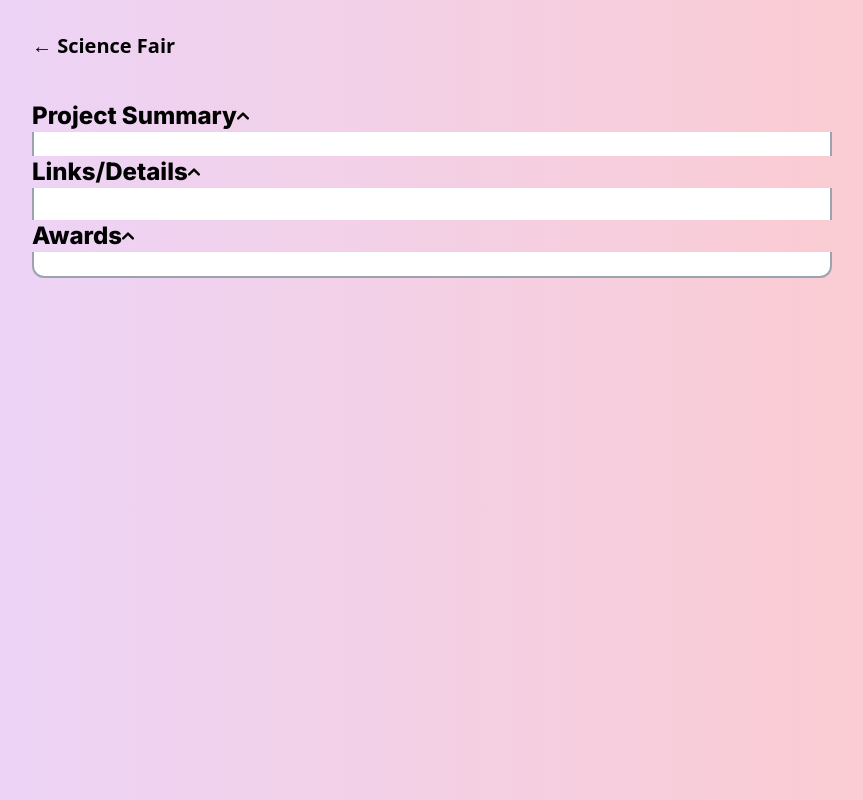
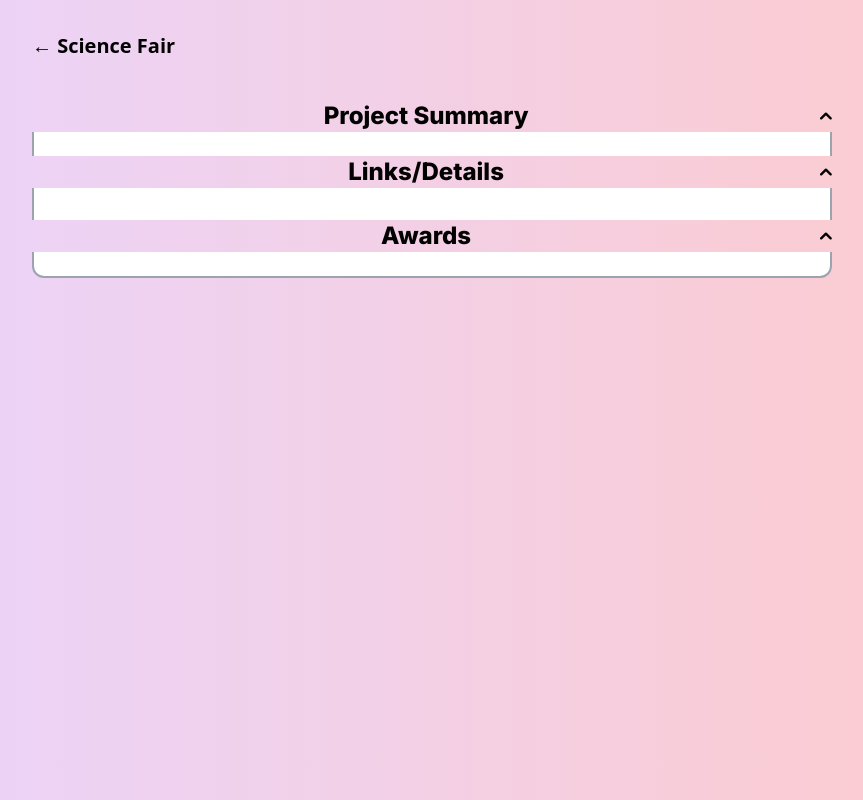
Before and after one commit to anonymousaga/anonymousaga.github.io, a website: page competitions/science_fair/project.html in a window 1280 px wide. Shown: the whole page, without its empty margins (208-1071 px from the left). Drawn offline with nearby package versions, Linux system fonts and the light colour scheme.

Commit message:
dropdowns fix

```diff
--- a/competitions/science_fair/project.html
+++ b/competitions/science_fair/project.html
@@ -39,12 +39,12 @@
                         data-inactive-classes="dark:bg-[#1F2938] bg-gray-200 border-gray-400 dark:border-gray-600">
                         <h2 id="accordion-collapse-heading-1">
                             <button type="button"
-                                class="flex outline-none focus:outline-none items-center justify-between w-full p-5 font-medium text-left  border border-b-0 border-gray-400 rounded-t-xl   dark:border-gray-600 bg-red-200 dark:bg-red-800 transition hover:bg-red-300 dark:hover:bg-red-900 "
+                                class="flex outline-none focus:outline-none items-center  w-full p-5 font-medium text-left  border border-b-0 border-gray-400 rounded-t-xl   dark:border-gray-600 bg-red-200 dark:bg-red-800 transition hover:bg-red-300 dark:hover:bg-red-900 "
                                 data-accordion-target="#accordion-collapse-body-1" aria-expanded="true"
                                 aria-controls="accordion-collapse-body-1">
-                                <h2 class=" font-heading font-extrabold text-2xl text-red-700 dark:text-red-200">
+                                <h2 class=" font-heading   w-full  font-extrabold text-2xl text-red-700 dark:text-red-200">
                                     Project Summary</h2>
-                                <svg data-accordion-icon class="w-3 h-3 rotate-180 shrink-0" aria-hidden="true"
+                                <svg data-accordion-icon class="w-3 h-3 mr-3 rotate-180 shrink-0" aria-hidden="true"
                                     xmlns="http://www.w3.org/2000/svg" fill="none" viewBox="0 0 10 6">
                                     <path stroke="currentColor" stroke-linecap="round" stroke-linejoin="round"
                                         stroke-width="2" d="M9 5 5 1 1 5" />
@@ -63,12 +63,12 @@
                         </div>
                         <h2 id="accordion-collapse-heading-2">
                             <button type="button"
-                                class="flex outline-none focus:outline-none items-center justify-between w-full p-5 font-medium text-left  border border-b-0 border-gray-400 dark:border-gray-600 bg-blue-200 dark:bg-blue-800 transition hover:bg-blue-300 dark:hover:bg-blue-900 "
+                                class="flex outline-none focus:outline-none items-center  w-full p-5 font-medium text-left  border border-b-0 border-gray-400 dark:border-gray-600 bg-blue-200 dark:bg-blue-800 transition hover:bg-blue-300 dark:hover:bg-blue-900 "
                                 data-accordion-target="#accordion-collapse-body-2" aria-expanded="false"
                                 aria-controls="accordion-collapse-body-2">
-                                <h2 class=" font-heading font-extrabold text-2xl text-blue-700 dark:text-blue-100">
+                                <h2 class=" font-heading w-full font-extrabold text-2xl text-blue-700 dark:text-blue-100">
                                     Links/Details</h2>
-                                <svg data-accordion-icon class="w-3 h-3 rotate-180 shrink-0" aria-hidden="true"
+                                <svg data-accordion-icon class="w-3 h-3 mr-3 rotate-180 object-right shrink-0" aria-hidden="true"
                                     xmlns="http://www.w3.org/2000/svg" fill="none" viewBox="0 0 10 6">
                                     <path stroke="currentColor" stroke-linecap="round" stroke-linejoin="round"
                                         stroke-width="2" d="M9 5 5 1 1 5" />
@@ -82,12 +82,12 @@
                         </div>
                         <h2 id="accordion-collapse-heading-2">
                             <button type="button"
-                                class="flex outline-none focus:outline-none items-center justify-between w-full p-5 rounded-b-xl font-medium text-left  border border-b-0 border-gray-400 dark:border-gray-600 bg-yellow-200 dark:bg-yellow-600 transition hover:bg-yellow-300 dark:hover:bg-yellow-700 "
+                                class="flex outline-none focus:outline-none items-center w-full p-5 rounded-b-xl font-medium text-left  border border-b-0 border-gray-400 dark:border-gray-600 bg-yellow-200 dark:bg-yellow-600 transition hover:bg-yellow-300 dark:hover:bg-yellow-700 "
                                 data-accordion-target="#accordion-collapse-body-3" aria-expanded="false"
                                 aria-controls="accordion-collapse-body-2">
-                                <h2 class=" font-heading font-extrabold text-2xl text-yellow-600 dark:text-yellow-100">
+                                <h2 class=" font-heading  w-full  font-extrabold text-2xl text-yellow-600 dark:text-yellow-100">
                                     Awards</h2>
-                                <svg data-accordion-icon class="w-3 h-3 rotate-180 shrink-0" aria-hidden="true"
+                                <svg data-accordion-icon class="w-3 h-3 mr-3 rotate-180 shrink-0" aria-hidden="true"
                                     xmlns="http://www.w3.org/2000/svg" fill="none" viewBox="0 0 10 6">
                                     <path stroke="currentColor" stroke-linecap="round" stroke-linejoin="round"
                                         stroke-width="2" d="M9 5 5 1 1 5" />
```
Also changed, not shown: competitions/science_olympiad/index.html (+15 -9 lines).
